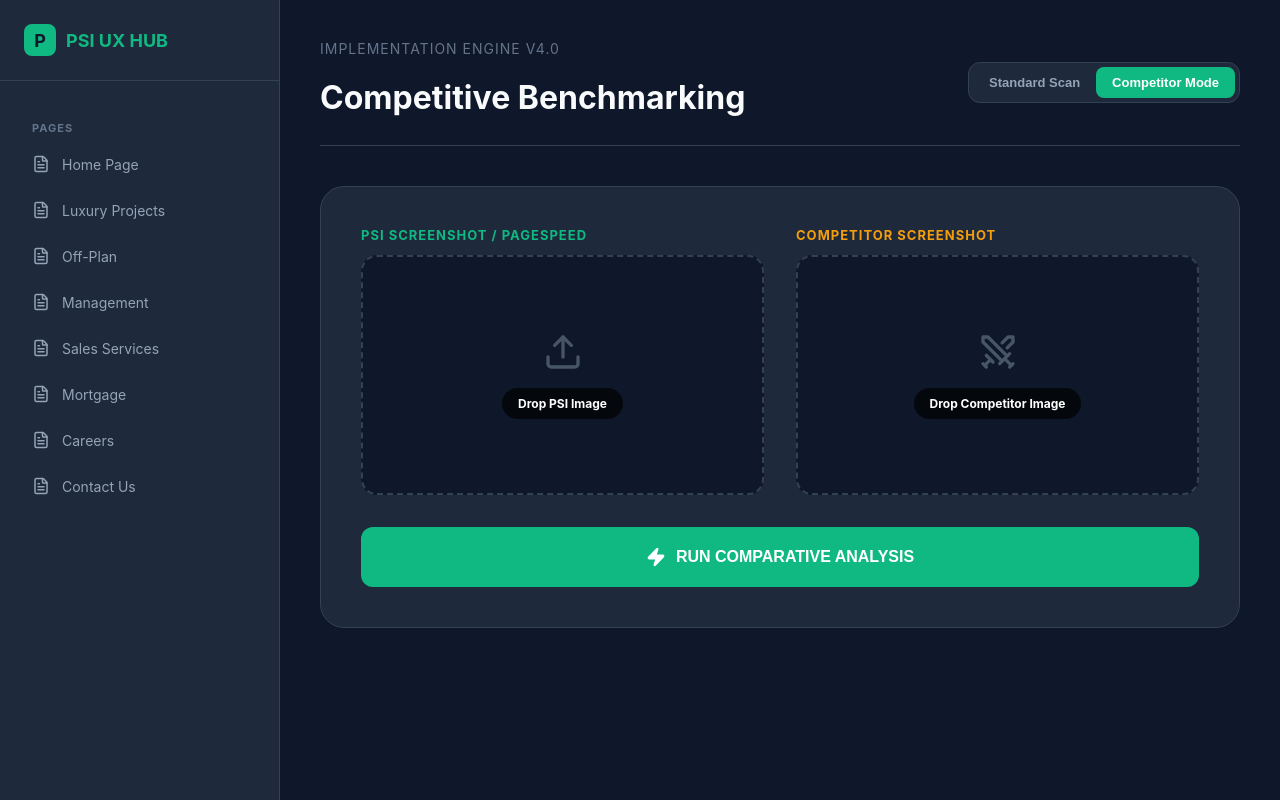
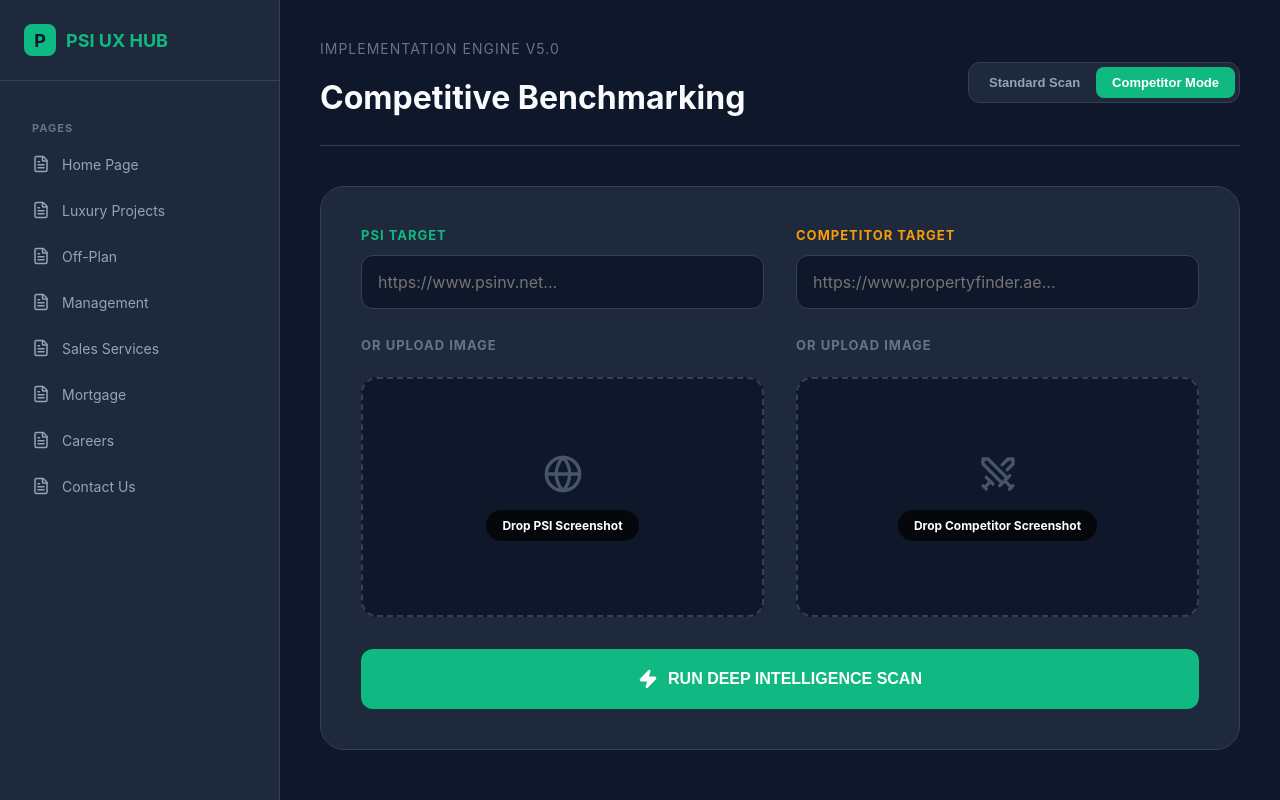
Before and after one commit to PSI-AD/psi-ux-hub, a React (Vite) app: page / in a window 1280 px wide. Built offline with nearby package versions, Linux system fonts and the light colour scheme.

Commit message:
feat: multi-url competitor comparison engine

```diff
--- a/App.tsx
+++ b/App.tsx
@@ -1,6 +1,6 @@
 import React, { useState, useRef, useEffect } from 'react';
 import ReactDOM from 'react-dom/client';
-import { Home, Phone, Briefcase, Building2, Key, Percent, Users, FileText, CheckCircle2, AlertOctagon, Upload, Play, X, Swords, ArrowRight, Code, Copy, Eye, Zap, Camera, Terminal } from 'lucide-react';
+import { Home, Phone, Briefcase, Building2, Key, Percent, Users, FileText, CheckCircle2, AlertOctagon, Upload, Play, X, Swords, ArrowRight, Code, Copy, Eye, Zap, Camera, Terminal, Globe, Search } from 'lucide-react';
 import { GoogleGenerativeAI } from "@google/generative-ai";
 
 // GEMINI SETUP
@@ -28,6 +28,8 @@ const S = {
   card: { background: '#1e293b', borderRadius: '24px', padding: '40px', border: '1px solid #334155', width: '100%', marginBottom: '32px' },
   splitView: { display: 'grid', gridTemplateColumns: '1fr 1fr', gap: '32px', marginBottom: '32px' },
   label: { display: 'block', fontSize: '13px', fontWeight: 'bold', color: '#64748b', textTransform: 'uppercase' as const, letterSpacing: '1px', marginBottom: '12px' },
+  input: { width: '100%', background: '#0f172a', border: '1px solid #334155', borderRadius: '12px', padding: '16px', fontSize: '16px', color: 'white', marginBottom: '16px', fontFamily: 'inherit' },
+
   dropZone: { width: '100%', background: '#0f172a', border: '2px dashed #334155', borderRadius: '16px', padding: '0', display: 'flex', flexDirection: 'column' as const, alignItems: 'center', justifyContent: 'center', cursor: 'pointer', transition: 'all 0.2s', minHeight: '240px', position: 'relative' as const, overflow: 'hidden' },
   dropZoneContent: { padding: '32px', display: 'flex', flexDirection: 'column' as const, alignItems: 'center', width: '100%', zIndex: 10 },
   thumbnail: { position: 'absolute' as const, top: 0, left: 0, width: '100%', height: '100%', objectFit: 'cover' as const, opacity: 0.6, filter: 'blur(2px)' },
@@ -78,11 +80,15 @@ type AuditFinding = {
 
 const App = () => {
   const [activePage, setActivePage] = useState('home');
-  const [mode, setMode] = useState<'standard' | 'competitor'>('competitor'); // Default to competitor per request
+  const [mode, setMode] = useState<'standard' | 'competitor'>('competitor');
   const [analyzing, setAnalyzing] = useState(false);
   const [generatingCode, setGeneratingCode] = useState<string | null>(null);
 
-  // Inputs & Previews
+  // URL Comparison Inputs
+  const [psiUrl, setPsiUrl] = useState('');
+  const [compUrl, setCompUrl] = useState('');
+
+  // File Inputs & Previews
   const [file1, setFile1] = useState<File | null>(null);
   const [preview1, setPreview1] = useState<string | null>(null);
 
@@ -96,7 +102,6 @@ const App = () => {
   const inputRef1 = useRef<HTMLInputElement>(null);
   const inputRef2 = useRef<HTMLInputElement>(null);
 
-  // Clean URLs on unmount
   useEffect(() => {
     return () => {
       if (preview1) URL.revokeObjectURL(preview1);
@@ -114,8 +119,12 @@ const App = () => {
   };
 
   const handleAudit = async () => {
-    if (!file1 && !file2) {
-      alert("Please upload at least one screenshot to analyze.");
+    // Check if we have files OR urls
+    const hasFiles = file1 && file2;
+    const hasUrls = psiUrl && compUrl;
+
+    if (mode === 'competitor' && !hasFiles && !hasUrls) {
+      alert("Please provide either two URLs OR two Screenshots to compare.");
       return;
     }
 
@@ -127,47 +136,56 @@ const App = () => {
       const parts: any[] = [];
 
       if (mode === 'competitor') {
+        if (hasUrls) {
+          // URL-BASED DEEP SCAN
           prompt = `
                   Act as a Senior UX Strategist & Technical Lead.
+                  Analyze these two URLs (or use your internal knowledge of these platforms):
+                  1. PSI Target: ${psiUrl}
+                  2. Competitor: ${compUrl} (e.g., Property Finder, Bayut, Dubizzle)
+
+                  COMPARE AND CONTRAST specifically on:
+                  1. Search Filter Depth (Ease of finding a home).
+                  2. Mobile Responsiveness & Thumb-Zone Design.
+                  3. Trust Signals (Certificates, Verified Badges).
+                  4. Speed vs. Visual Quality.
+
+                  For each gap where the Competitor wins:
+                  1. 'title': The Issue.
+                  2. 'description': Why the competitor is winning.
+                  3. 'technicalSolution': "To beat [Competitor], change [Component] to..." (React/Tailwind specs).
+                  4. 'implementationPrompt': A command: "Apply this update to [filename]..."
+
+                  Return a strictly valid JSON array of objects.
+                `;
+        } else {
+          // VISION-BASED SCAN
+          prompt = `
+                  Act as a Senior UX Strategist.
                   COMPARE these two UI screenshots.
-                1. First Image: Our Page (psinv.net)
-                2. Second Image: Competitor Page
+                  1. First Image: PSI (My Site)
+                  2. Second Image: Competitor
 
                   Analyze layout, CTA placement, and trust signals.
                   1. List what the competitor does better.
                   2. Provide the EXACT Tailwind/React code to implement that improvement on psinv.net.
 
-                For each finding, provide:
-                1. 'title': The Issue / Gap
-                2. 'description': Why the competitor wins here.
-                3. 'technicalSolution': The exact React approach (e.g. "Use flex-row with sticky positioning").
-                4. 'implementationPrompt': A command starting with "Apply this UI update to [filename]..."
-
-                Return a strictly valid JSON array of objects:
-                [{ "title": "...", "description": "...", "technicalSolution": "...", "implementationPrompt": "..." }]
-                Do not include markdown blocks.
+                  Return a strictly valid JSON array of objects for the top 3 gaps.
                 `;
-
           if (file1) parts.push(await fileToGenerativePart(file1));
           if (file2) parts.push(await fileToGenerativePart(file2));
+        }
         parts.push(prompt);
 
       } else {
+        // STANDARD SINGLE SCAN
         prompt = `
                 Act as a Senior UX Strategist.
                 Analyze this design/audit screenshot.
                 Identify critical UX friction points.
                 If it's a PageSpeed score, read the numbers.
 
-                For each finding, provide:
-                1. 'title': The Issue
-                2. 'description': Impact on user.
-                3. 'technicalSolution': React/Tailwind fix.
-                4. 'implementationPrompt': A command: "Apply this UI update to [filename]..."
-
-                Return a strictly valid JSON array of objects:
-                [{ "title": "...", "description": "...", "technicalSolution": "...", "implementationPrompt": "..." }]
-                Do not include markdown blocks.
+                Return a strictly valid JSON array of objects for top 3 issues.
             `;
 
         if (file1) parts.push(await fileToGenerativePart(file1));
@@ -183,7 +201,7 @@ const App = () => {
       } catch (e) {
         console.error("JSON Parse Error", text);
         setFindings([{
-          title: "Raw Analysis Output",
+          title: "Deep Analysis Output",
           description: text,
           technicalSolution: "See description",
           implementationPrompt: "Refactor this component based on the analysis."
@@ -248,7 +266,7 @@ const App = () => {
       <main style={S.main}>
         <header style={S.header}>
           <div>
-            <div style={S.subtitle}>Implementation Engine v4.0</div>
+            <div style={S.subtitle}>Implementation Engine v5.0</div>
             <h1 style={S.title}>{mode === 'competitor' ? 'Competitive Benchmarking' : 'Forensic Audit'}</h1>
           </div>
           {/* COMPARISON TOGGLE */}
@@ -273,25 +291,45 @@ const App = () => {
             <div style={S.splitView}>
               {/* PSI */}
               <div>
-                <div style={{ ...S.label, color: '#10b981' }}>PSI SCREENSHOT / PAGESPEED</div>
+                <div style={{ ...S.label, color: '#10b981' }}>PSI TARGET</div>
+                <div style={{ display: 'flex', flexDirection: 'column', gap: 12 }}>
+                  <input
+                    value={psiUrl}
+                    onChange={e => setPsiUrl(e.target.value)}
+                    type="text"
+                    style={S.input}
+                    placeholder="https://www.psinv.net..."
+                  />
+                  <div style={S.label}>OR UPLOAD IMAGE</div>
                   <div style={S.dropZone} onClick={() => inputRef1.current?.click()}>
                     {preview1 && <img src={preview1} style={S.thumbnail} />}
                     <div style={S.dropZoneContent}>
                       <input type="file" ref={inputRef1} style={{ display: 'none' }} onChange={e => handleFileChange(e, 1)} />
-                    {preview1 ? <CheckCircle2 size={40} color="#10b981" /> : <Upload size={40} color="#475569" />}
-                    <div style={S.thumbnailLabel}>{file1?.name || "Drop PSI Image"}</div>
+                      {preview1 ? <CheckCircle2 size={40} color="#10b981" /> : <Globe size={40} color="#475569" />}
+                      <div style={S.thumbnailLabel}>{file1?.name || "Drop PSI Screenshot"}</div>
+                    </div>
                   </div>
                 </div>
               </div>
               {/* COMPETITOR */}
               <div>
-                <div style={{ ...S.label, color: '#f59e0b' }}>COMPETITOR SCREENSHOT</div>
+                <div style={{ ...S.label, color: '#f59e0b' }}>COMPETITOR TARGET</div>
+                <div style={{ display: 'flex', flexDirection: 'column', gap: 12 }}>
+                  <input
+                    value={compUrl}
+                    onChange={e => setCompUrl(e.target.value)}
+                    type="text"
+                    style={S.input}
+                    placeholder="https://www.propertyfinder.ae..."
+                  />
+                  <div style={S.label}>OR UPLOAD IMAGE</div>
                   <div style={S.dropZone} onClick={() => inputRef2.current?.click()}>
                     {preview2 && <img src={preview2} style={S.thumbnail} />}
                     <div style={S.dropZoneContent}>
                       <input type="file" ref={inputRef2} style={{ display: 'none' }} onChange={e => handleFileChange(e, 2)} />
                       {preview2 ? <CheckCircle2 size={40} color="#10b981" /> : <Swords size={40} color="#475569" />}
-                    <div style={S.thumbnailLabel}>{file2?.name || "Drop Competitor Image"}</div>
+                      <div style={S.thumbnailLabel}>{file2?.name || "Drop Competitor Screenshot"}</div>
+                    </div>
                   </div>
                 </div>
               </div>
@@ -312,11 +350,11 @@ const App = () => {
 
           <button disabled={analyzing} onClick={handleAudit} style={{ ...S.button, opacity: analyzing ? 0.7 : 1 }}>
             {analyzing ? (
-              'AI ANALYZING VISION DATA...'
+              'RUNNING DEEP INTELLIGENCE SCAN...'
             ) : (
               <>
                 <Zap size={20} fill="white" />
-                {mode === 'competitor' ? 'RUN COMPARATIVE ANALYSIS' : 'RUN FORENSIC SCAN'}
+                {mode === 'competitor' ? 'RUN DEEP INTELLIGENCE SCAN' : 'RUN FORENSIC SCAN'}
               </>
             )}
           </button>
@@ -327,7 +365,7 @@ const App = () => {
           <div style={S.resultBox}>
             <div style={S.resultHeader}>
               <Eye size={20} />
-              Technical Solutions Identified
+              Competitive Strategy & Solutions
             </div>
             {findings.map((f, i) => (
               <div key={i} style={S.findingItem}>
@@ -338,13 +376,13 @@ const App = () => {
                 <div style={S.findingDesc}>{f.description}</div>
 
                 <div style={{ background: '#0f172a', padding: 16, borderRadius: 8, fontSize: 13, color: '#cbd5e1', marginBottom: 16 }}>
-                  <strong style={{ color: '#10b981', display: 'block', marginBottom: 4 }}>TECHNICAL SOLUTION:</strong>
+                  <strong style={{ color: '#10b981', display: 'block', marginBottom: 4 }}>TECHNICAL WIN:</strong>
                   {f.technicalSolution}
                 </div>
 
                 <div style={S.actionRow}>
                   <button onClick={() => copyPrompt(f.implementationPrompt)} style={S.copyBtn}>
-                    <Terminal size={14} /> Copy for Anti-Gravity
+                    <Terminal size={14} /> Copy Copy Prompt
                   </button>
                   <button
                     onClick={() => generateCode(f, i)}
```
Also changed, not shown: 3 other files (tests, documents, lock files or other folders). Lines whose indentation alone changed are shown as unchanged.
